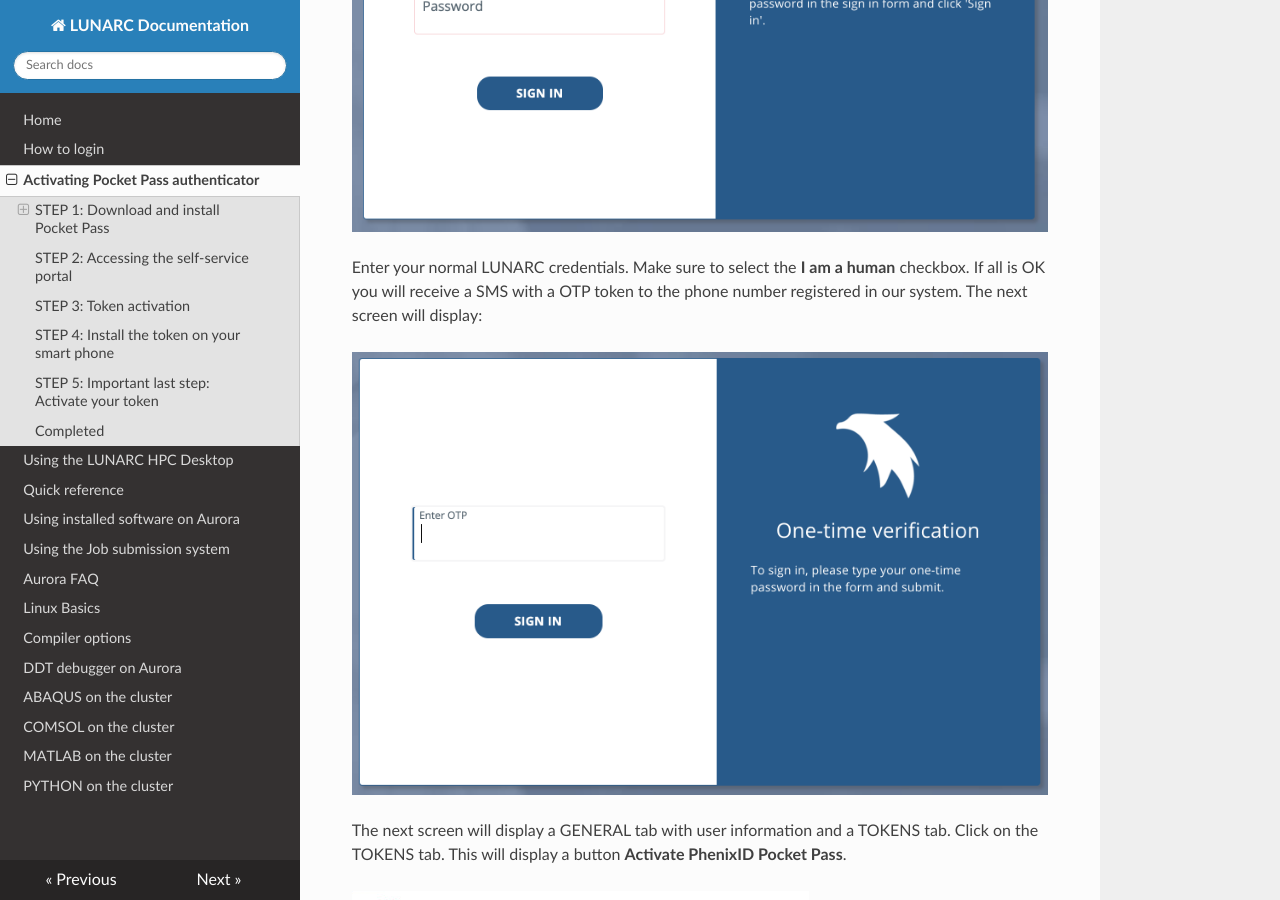
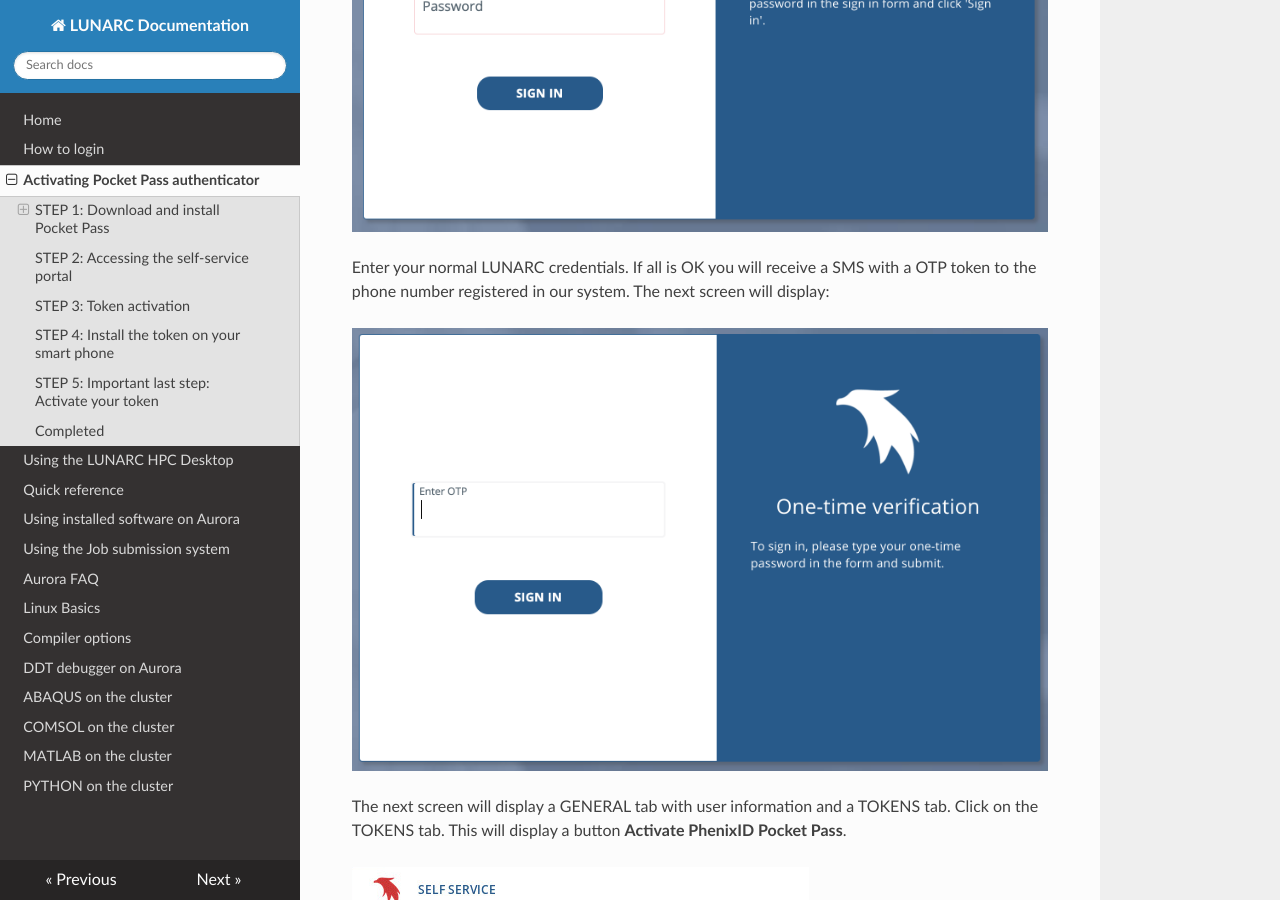
Before and after one commit to lunarc/lunarc_docs, an MkDocs documentation site: the page built from docs/authenticator_howto.md, in a window 1280 px wide and 900 px high, scrolled down 1254 px. Built offline with MkDocs 1.6.1, drawn with Linux system fonts in a browser that asks for light colours; nearby versions of some CDN libraries; old or Windows-style settings are respelled for this version of MkDocs.

Commit message:
Removed reference to obsolete “I am a human” box.

```diff
--- a/docs/authenticator_howto.md
+++ b/docs/authenticator_howto.md
@@ -22,7 +22,7 @@
 
 ![sample screen](images/selfservice_login_rev1.png "Desktop sample screen")
 
-Enter your normal LUNARC credentials. Make sure to select the **I am a human** checkbox. If all is OK you will receive a SMS with a OTP token to the phone number registered in our system.  The next screen will display:
+Enter your normal LUNARC credentials. If all is OK you will receive a SMS with a OTP token to the phone number registered in our system.  The next screen will display:
 
 ![sample screen](images/selfservice_otp_rev1.png "Desktop sample screen")
 
```
